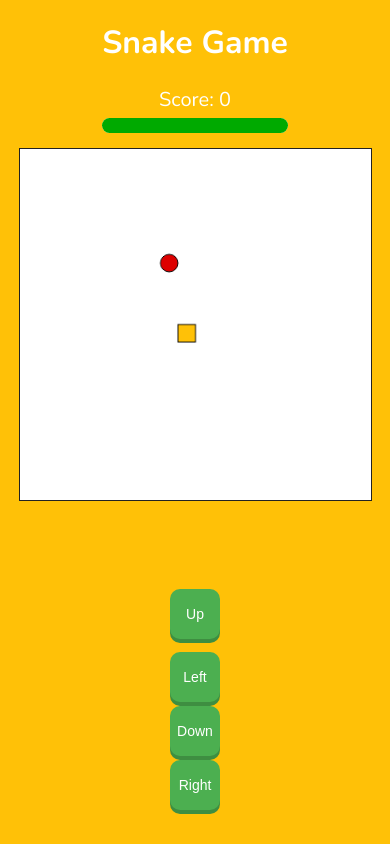
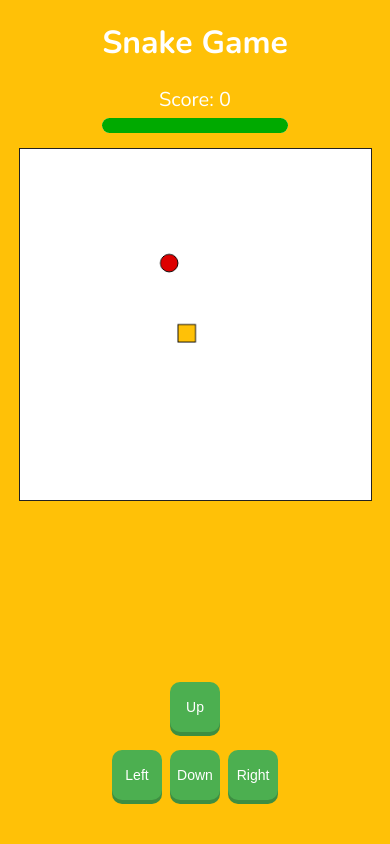
Before and after one commit to eonurk/snake-game, a website: page index.html in a window 390 px wide. Drawn offline with nearby package versions, Linux system fonts and the light colour scheme.

Commit message:
control row flex

```diff
--- a/style.css
+++ b/style.css
@@ -100,6 +100,7 @@ button:hover {
         "left down right";
     grid-gap: 10px;
     justify-items: center; /* Center items horizontally */
+    align-items: center; /* Center items vertically */
 }
 
 #up {
@@ -117,6 +118,9 @@ button:hover {
 #right {
     grid-area: right;
 }
+.control-row{
+    display: flex;
+}
 
 .control-button {
     width: 60px;
@@ -128,16 +132,10 @@ button:hover {
     font-size: 16px;
     cursor: pointer;
     box-shadow: 0 4px #3e8e41; /* Shadow to create 3D effect */
-    transition: all 0.1s ease-in-out; /* Smooth transition */
+    transition: all 0.001s ease-in-out; /* Smooth transition */
     display: flex; /* Use flexbox for centering text */
     justify-content: center; /* Center text horizontally */
     align-items: center; /* Center text vertically */
-}
-
-/* Ensure the button text is centered */
-.control-button span {
-    display: inline-block;
-    vertical-align: middle;
 }
 
 .control-button:hover {
@@ -162,7 +160,6 @@ button:hover {
             "left"
             "down"
             "right";
-        grid-gap: 5px;
     }
     .control-button {
         width: 50px; /* Adjust button size for smaller screens */
@@ -170,6 +167,7 @@ button:hover {
         font-size: 14px; /* Adjust font size for smaller screens */
     }
 }
+
 
 
 @media (max-width: 400px) {
```
